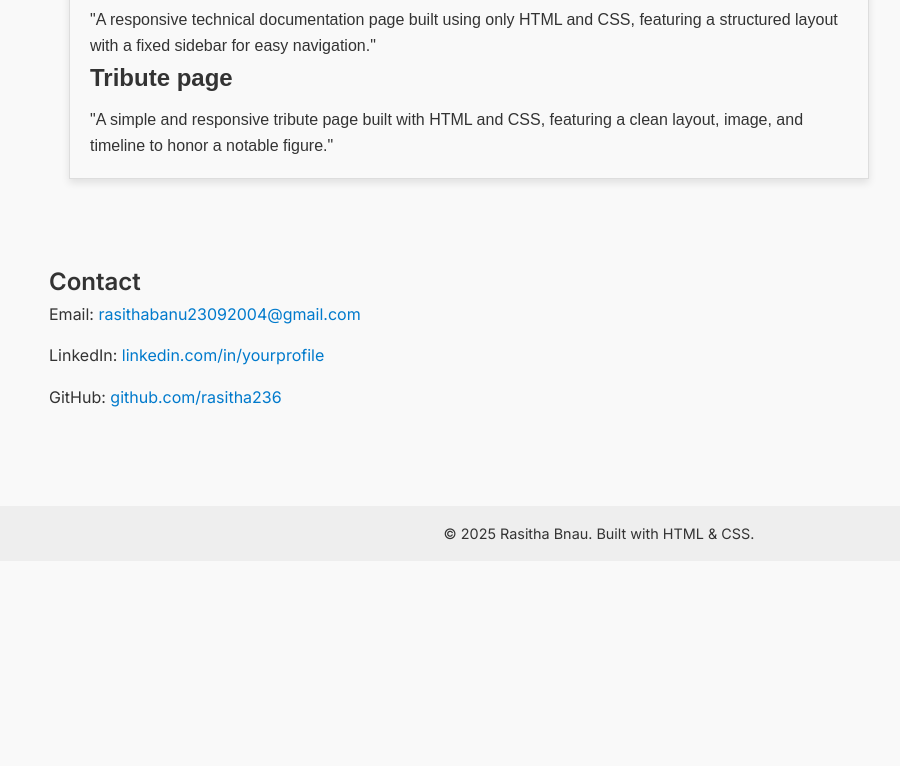
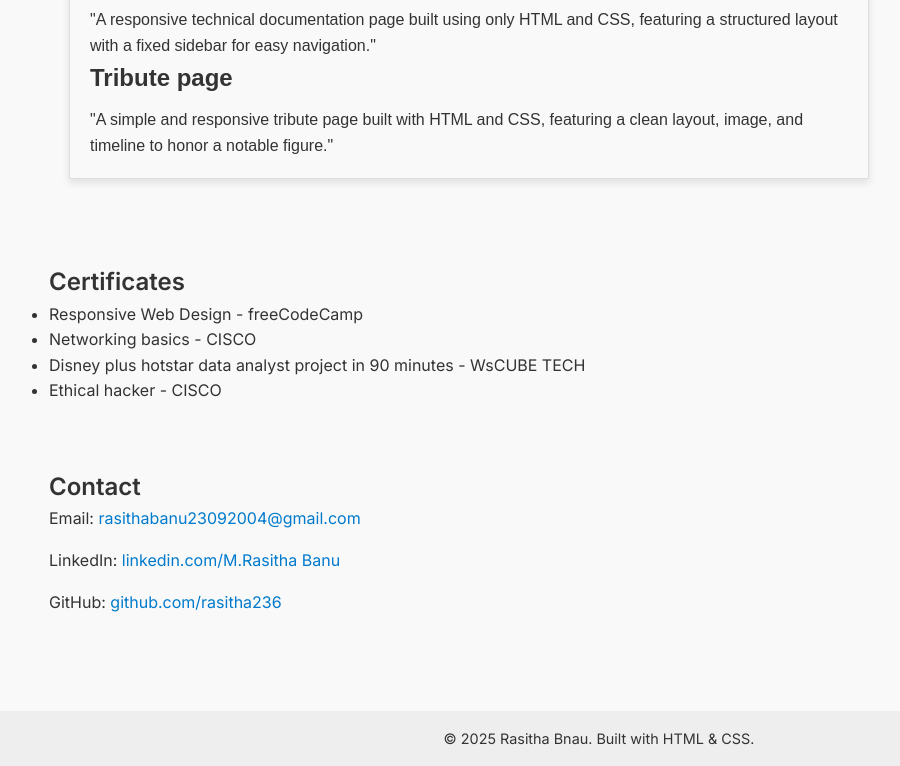
Before and after one commit to rasitha236/Portfolio, a plain HTML site: page index.html in a window 1280 px wide. Shown: the part 1273-2039 px from the top of the page, without its empty margins (41-941 px from the left). Before the commit the page ends 1834 px from the top, so only its background shows below. Drawn offline with Linux system fonts and the light colour scheme.

Commit message:
Update index.html

```diff
--- a/index.html
+++ b/index.html
@@ -17,6 +17,7 @@
         <li><a href="#about">About</a></li>
         <li><a href="#skills">Skills</a></li>
         <li><a href="#projects">Projects</a></li>
+        <li><a href="#certificates">certificates</a></li>
         <li><a href="#contact">Contact</a></li>
       </ul>
     </div>
@@ -33,7 +34,7 @@
   <!-- About -->
   <section id="about">
     <div class="container about-container">
-      <img src="profile.jpg" alt="Your Photo" class="profile-pic">
+      <img src="image.png" alt="Your Photo" class="profile-pic">
       <div>
         <h2>About Me</h2>
         <p>I’m a web developer passionate about building clean, responsive, and user-friendly websites using HTML and CSS. I love transforming designs into real-world websites that work beautifully across all devices.</p>
@@ -82,13 +83,27 @@
     </div>
   </section>
 
+  <!-- Certificates -->
+<section id="certificates">
+    <div class="container">
+      <h2>Certificates</h2>
+      <ul class="certificates-list">
+        <li>Responsive Web Design - freeCodeCamp</li>
+        <li>Networking basics - CISCO</li>
+        <li>Disney plus hotstar data analyst project in 90 minutes - WsCUBE TECH</li>
+        <li>Ethical hacker - CISCO</li>
+        <!-- Add more as needed -->
+      </ul>
+    </div>
+  </section>
+
   <!-- Contact -->
   <section id="contact">
     <div class="container">
       <h2>Contact</h2>
       <p>Email: <a href="rasithabanu23092004@gmail.com">rasithabanu23092004@gmail.com</a></p>
-      <p>LinkedIn: <a href="https://linkedin.com/in/yourprofile" target="_blank">linkedin.com/in/yourprofile</a></p>
-      <p>GitHub: <a href="https://github.com/rasitha236" target="_blank">github.com/rasitha236</a></p>
+      <p>LinkedIn: <a href="https://www.linkedin.com/in/mrasithabanu/" target="_blank">linkedin.com/M.Rasitha Banu</a></p>
+      <p>GitHub: <a href="https://github.com/rasitha236/Portfolio" target="_blank">github.com/rasitha236</a></p>
     </div>
   </section>
 
```
